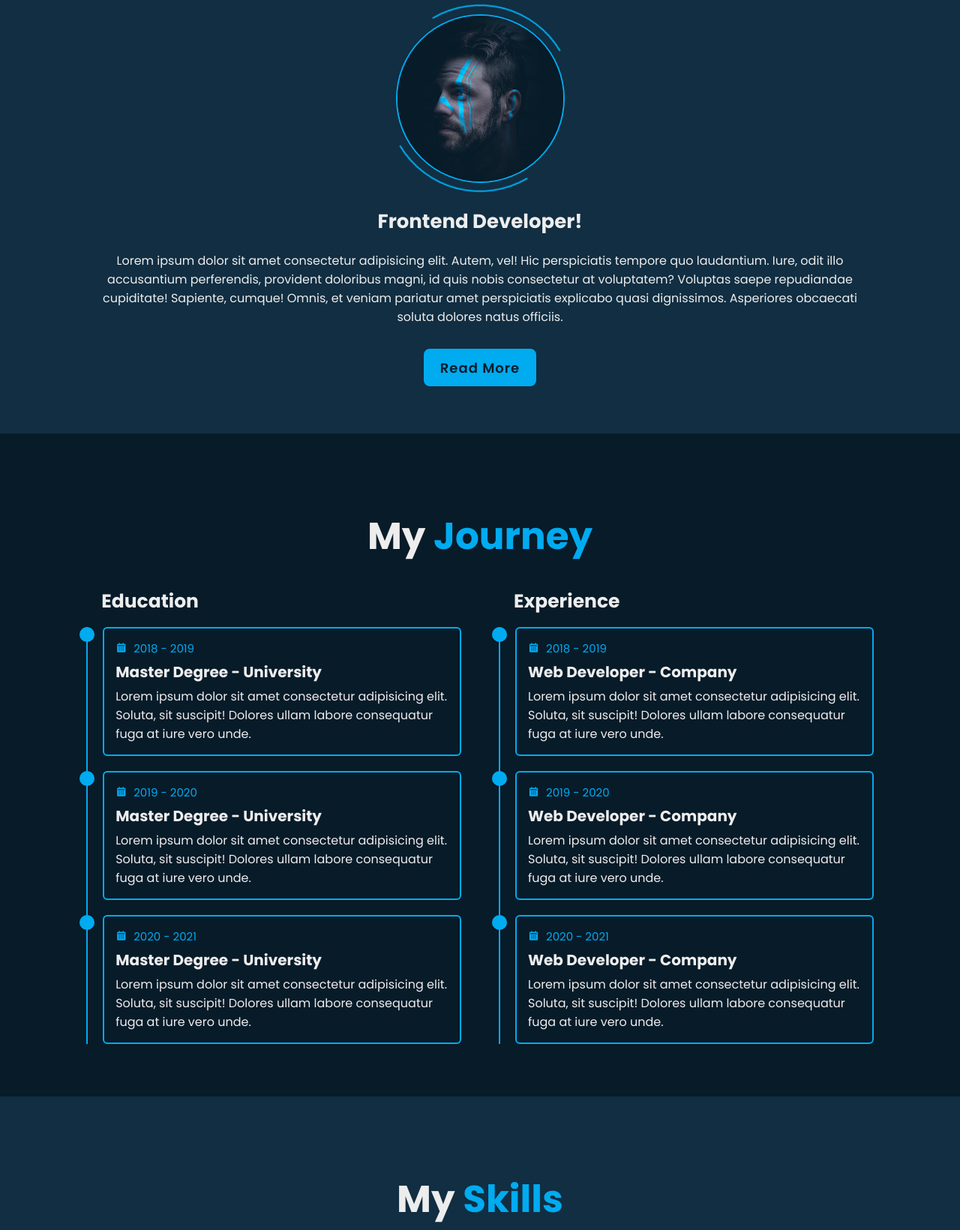
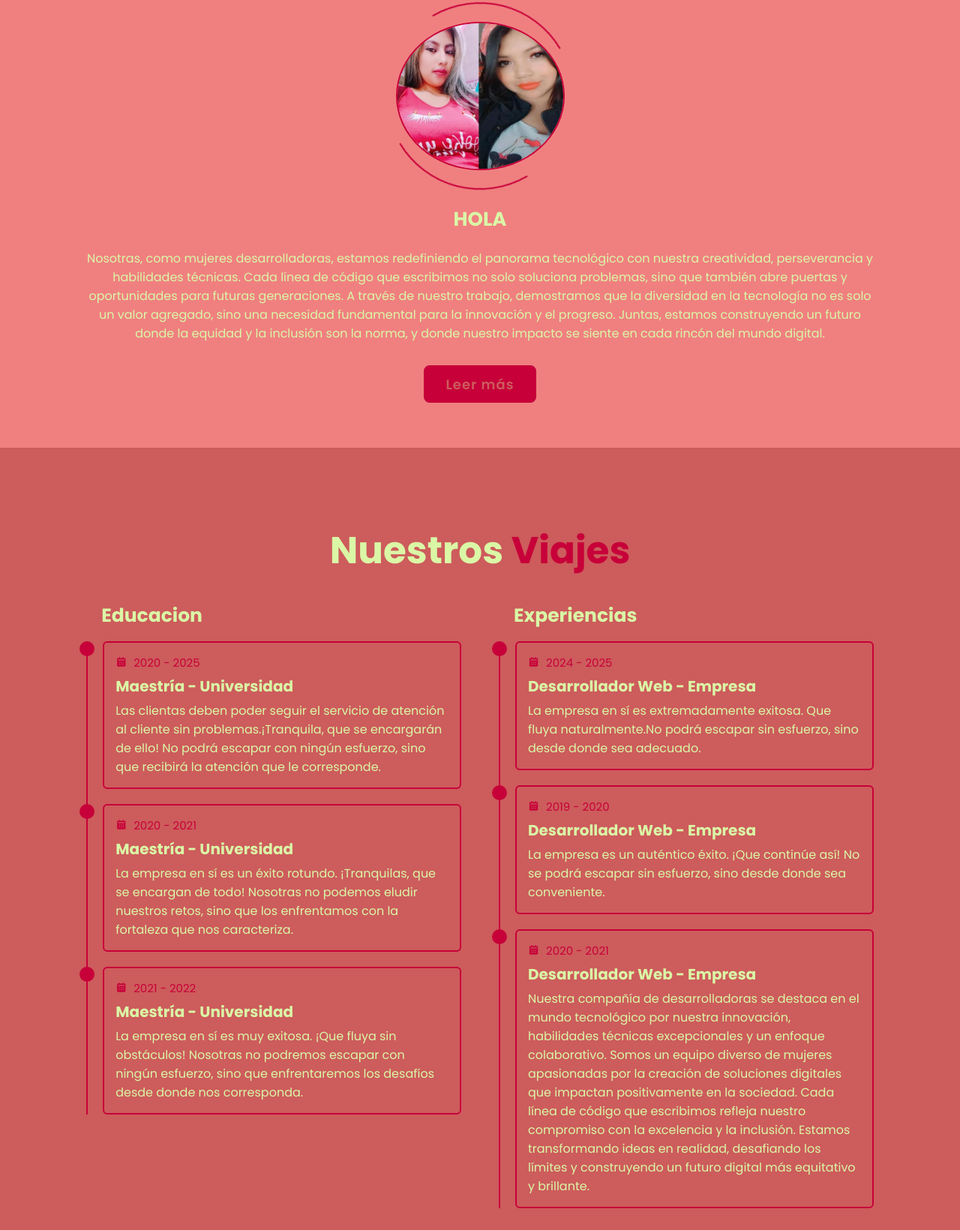
Before and after one commit to Annyyu123456/TRABAJO, a plain HTML site: page index.html in a window 1280 px wide. Shown: the part 1022-2662 px from the top of the page at 75% size. Drawn offline with nearby package versions, Linux system fonts and the light colour scheme.

Commit message:
mi segundo cambio

```diff
--- a/css/style.css
+++ b/css/style.css
@@ -12,10 +12,10 @@
 }
 
 :root {
-    --bg-color: #081B29;
-    --second-bg-color: #112E42;
-    --text-color: #EDEDED;
-    --main-color: #00ABF0;
+    --bg-color: #CD5C5C;
+    --second-bg-color: #F08080;
+    --text-color:#DAF7A6 ;
+    --main-color:#C70039 ;
 }
 
 html {
--- a/index.html
+++ b/index.html
@@ -19,16 +19,16 @@
 
     <!-- header design -->
     <header class="header">
-        <a href="#" class="logo">David.<span class="animate" style="--i:1;"></span></a>
+        <a href="#" class="logo">Block Grupal<span class="animate" style="--i:1;"></span></a>
 
         <div class="bx bx-menu" id="menu-icon"><span class="animate" style="--i:2;"></span></div>
 
         <nav class="navbar">
-            <a href="#home" class="active">Home</a>
-            <a href="#about">About</a>
-            <a href="#education">Education</a>
-            <a href="#skills">Skills</a>
-            <a href="#contact">Contact</a>
+            <a href="#home" class="active">INICIO</a>
+            <a href="#about">ACERCA</a>
+            <a href="#education">EDUCACION</a>
+            <a href="#skills">HABILIDADES</a>
+            <a href="#contact">CONTACTO</a>
 
             <span class="active-nav"></span>
             <span class="animate" style="--i:2;"></span>
@@ -39,18 +39,23 @@
     <!-- home section design -->
     <section class="home show-animate" id="home">
         <div class="home-content">
-            <h1>Hi, I'm <span>Deivid Romero</span><span class="animate" style="--i:2;"></span></h1>
+            <h1>Hola somos <span>LEIDY  Y BELEN </span><span class="animate" style="--i:2;"></span></h1>
             <div class="text-animate">
-                <h3>Frontend Developer</h3>
+                <h3>Desarrolladoras</h3>
                 <span class="animate" style="--i:3;"></span>
             </div>
-            <p>Lorem ipsum dolor, sit amet consectetur adipisicing elit. Quam sint ipsam nemo minima et soluta sunt doloribus repellat, voluptatum, quidem, maxime reprehenderit. Ratione ullam inventore quidem amet.
+            <p>Empoderando el futuro a través del código y la innovación,
+                Leidy Tarco y Belen Molina han demostrado que con pasión y dedicación,
+                  es posible romper barreras y alcanzar el éxito en la industria tecnológica.
+                   Su trayectoria es un testimonio de la fuerza y el talento que las mujeres aportan
+                   al desarrollo de software, inspirando a la próxima generación de ingenieras y
+                   desarrolladoras a soñar en grande y a transformar el mundo con sus habilidades.
                 <span class="animate" style="--i:4;"></span>
             </p>
 
             <div class="btn-box">
-               <a href="#" class="btn">Hire Me</a>
-               <a href="#" class="btn">Let's Talk</a>
+               <a href="#" class="btn">Contratanos</a>
+               <a href="#" class="btn">Hablemos</a>
                <span class="animate" style="--i:5;"></span>
             </div>
         </div>
@@ -68,20 +73,28 @@
 
     <!-- about section design -->
    <section class="about" id="about">
-    <h2 class="heading">About <span>Me</span><span class="animate scroll" style="--i:1;"></span></h2>
+    <h2 class="heading">Acerca de <span>Nosotras</span><span class="animate scroll" style="--i:1;"></span></h2>
 
     <div class="about-img">
-        <img src="images/about.jpg" alt="">
+        <img src="images/BL.jpeg" alt="">
         <span class="circle-spin"></span>
+
     </div>
 
     <div class="about-content">
-        <h3>Frontend Developer!</h3>
-        <p>Lorem ipsum dolor sit amet consectetur adipisicing elit. Autem, vel! Hic perspiciatis tempore quo laudantium. Iure, odit illo accusantium perferendis, provident doloribus magni, id quis nobis consectetur at voluptatem? Voluptas saepe repudiandae cupiditate! Sapiente, cumque! Omnis, et veniam pariatur amet perspiciatis explicabo quasi dignissimos. Asperiores obcaecati soluta dolores natus officiis.
+        <h3>HOLA</h3>
+        <p>Nosotras, como mujeres desarrolladoras, estamos redefiniendo el panorama tecnológico
+             con nuestra creatividad, perseverancia y habilidades técnicas. Cada línea de código que
+             escribimos no solo soluciona problemas, sino que también abre puertas y oportunidades
+             para futuras generaciones. A través de nuestro trabajo, demostramos que la diversidad
+             en la tecnología no es solo un valor agregado, sino una necesidad fundamental para la
+             innovación y el progreso. Juntas, estamos construyendo un futuro donde la equidad y
+              la inclusión son la norma, y donde nuestro impacto se siente en cada rincón del mundo
+              digital.
         </p>
 
         <div class="btn-box btns">
-            <a href="#" class="btn">Read More</a>
+            <a href="#" class="btn">Leer más</a>
         </div>
     </div>
    </section>
@@ -89,26 +102,70 @@
     <!-- education section design -->
 
     <section class="education" id="education">
-        <h2 class="heading">My <span>Journey</span><span class="animate" style="--i:1;"></span></h2>
+        <h2 class="heading">Nuestros <span>Viajes</span><span class="animate" style="--i:1;"></span></h2>
 
         <div class="education-row">
             <div class="education-column">
-                <h3 class="title">Education</h3>
+                <h3 class="title">Educacion</h3>
 
                 <div class="education-box">
                     <div class="education-content">
                         <div class="content">
-                            <div class="year"><i class='bx bxs-calendar'></i> 2018 - 2019</div>
-                            <h3>Master Degree - University</h3>
-                            <p>Lorem ipsum dolor sit amet consectetur adipisicing elit. Soluta, sit suscipit! Dolores ullam labore consequatur fuga at iure vero unde.</p>
+                            <div class="year"><i class='bx bxs-calendar'></i> 2020 - 2025</div>
+                            <h3>Maestría - Universidad</h3>
+                            <p>Las clientas deben poder seguir el servicio de atención al cliente
+                                sin problemas.¡Tranquila, que se encargarán de ello!
+                                 No podrá escapar con ningún esfuerzo, sino que
+                                 recibirá la atención que le corresponde.</p>
+                        </div>
+                    </div>
+
+                    <div class="education-content">
+                        <div class="content">
+                            <div class="year"><i class='bx bxs-calendar'></i> 2020 - 2021</div>
+                            <h3>Maestría - Universidad</h3>
+                            <p>La empresa en sí es un éxito rotundo.
+                        ¡Tranquilas, que se encargan de todo! Nosotras no podemos
+                        eludir nuestros retos, sino que los enfrentamos con la
+                        fortaleza que nos caracteriza.</p>
+                        </div>
+                    </div>
+
+
+                    <div class="education-content">
+                        <div class="content">
+                            <div class="year"><i class='bx bxs-calendar'></i> 2021 - 2022</div>
+                            <h3>Maestría - Universidad</h3>
+                            <p>La empresa en sí es muy exitosa.
+                                 ¡Que fluya sin obstáculos! Nosotras no podremos
+                                escapar con ningún esfuerzo, sino que enfrentaremos
+                                los desafíos desde donde nos corresponda.</p>
+                        </div>
+                    </div>
+                </div>
+            </div>
+
+            <div class="education-column">
+                <h3 class="title">Experiencias</h3>
+
+                <div class="education-box">
+                    <div class="education-content">
+                        <div class="content">
+                            <div class="year"><i class='bx bxs-calendar'></i> 2024 - 2025</div>
+                            <h3>Desarrollador Web - Empresa</h3>
+                            <p>La empresa en sí es extremadamente exitosa.
+                                Que fluya naturalmente.No podrá escapar sin esfuerzo,
+                                sino desde donde sea adecuado.</p>
                         </div>
                     </div>
 
                     <div class="education-content">
                         <div class="content">
                             <div class="year"><i class='bx bxs-calendar'></i> 2019 - 2020</div>
-                            <h3>Master Degree - University</h3>
-                            <p>Lorem ipsum dolor sit amet consectetur adipisicing elit. Soluta, sit suscipit! Dolores ullam labore consequatur fuga at iure vero unde.</p>
+                            <h3>Desarrollador Web - Empresa</h3>
+                            <p>La empresa es un auténtico éxito.
+                            ¡Que continúe así! No se podrá escapar sin esfuerzo,
+                            sino desde donde sea conveniente.</p>
                         </div>
                     </div>
 
@@ -116,39 +173,16 @@
                     <div class="education-content">
                         <div class="content">
                             <div class="year"><i class='bx bxs-calendar'></i> 2020 - 2021</div>
-                            <h3>Master Degree - University</h3>
-                            <p>Lorem ipsum dolor sit amet consectetur adipisicing elit. Soluta, sit suscipit! Dolores ullam labore consequatur fuga at iure vero unde.</p>
-                        </div>
-                    </div>
-                </div>
-            </div>
-
-            <div class="education-column">
-                <h3 class="title">Experience</h3>
-
-                <div class="education-box">
-                    <div class="education-content">
-                        <div class="content">
-                            <div class="year"><i class='bx bxs-calendar'></i> 2018 - 2019</div>
-                            <h3>Web Developer - Company</h3>
-                            <p>Lorem ipsum dolor sit amet consectetur adipisicing elit. Soluta, sit suscipit! Dolores ullam labore consequatur fuga at iure vero unde.</p>
-                        </div>
-                    </div>
-
-                    <div class="education-content">
-                        <div class="content">
-                            <div class="year"><i class='bx bxs-calendar'></i> 2019 - 2020</div>
-                            <h3>Web Developer - Company</h3>
-                            <p>Lorem ipsum dolor sit amet consectetur adipisicing elit. Soluta, sit suscipit! Dolores ullam labore consequatur fuga at iure vero unde.</p>
-                        </div>
-                    </div>
-
-
-                    <div class="education-content">
-                        <div class="content">
-                            <div class="year"><i class='bx bxs-calendar'></i> 2020 - 2021</div>
-                            <h3>Web Developer - Company</h3>
-                            <p>Lorem ipsum dolor sit amet consectetur adipisicing elit. Soluta, sit suscipit! Dolores ullam labore consequatur fuga at iure vero unde.</p>
+                            <h3>Desarrollador Web - Empresa</h3>
+                            <p>
+                            Nuestra compañía de desarrolladoras se destaca en el mundo tecnológico
+                                por nuestra innovación, habilidades técnicas excepcionales y un enfoque
+                                colaborativo. Somos un equipo diverso de mujeres apasionadas por la
+                                creación de soluciones digitales que impactan positivamente en la sociedad.
+                                Cada línea de código que escribimos refleja nuestro compromiso con la
+                                 excelencia y la inclusión. Estamos transformando ideas en realidad,
+                                desafiando los límites y construyendo un futuro digital más equitativo
+                                y brillante.</p>
                         </div>
                     </div>
                 </div>
@@ -224,7 +258,7 @@
 
     <!-- contact section design -->
     <section class="contact" id="contact">
-        <h2 class="heading">Contact <span>Me!</span></h2>
+        <h2 class="heading">Contactanos <span>!</span></h2>
 
         <form action="#">
             <div class="input-box">
@@ -255,7 +289,7 @@
             </div>
 
             <div class="btn-box btns">
-                <button type="submit" class="btn">Submit</button>
+                <button type="submit" class="btn">Entregar</button>
             </div>
         </form>
     </section>
@@ -263,7 +297,7 @@
     <!-- footer design -->
      <footer class="footer">
         <div class="footer-text">
-            <p>Copyright &copy; 2023 by Davo | All Rights Reserved.</p>
+            <p>Block &copy; 2024 by Leidy y Belen | Reservados todos los Derechos.</p>
         </div>
         <div class="footer-iconTop">
            <a href="#"><i class='bx bx-up-arrow-alt'></i></a>
```
Also changed, not shown: images/BL.jpeg (added).
